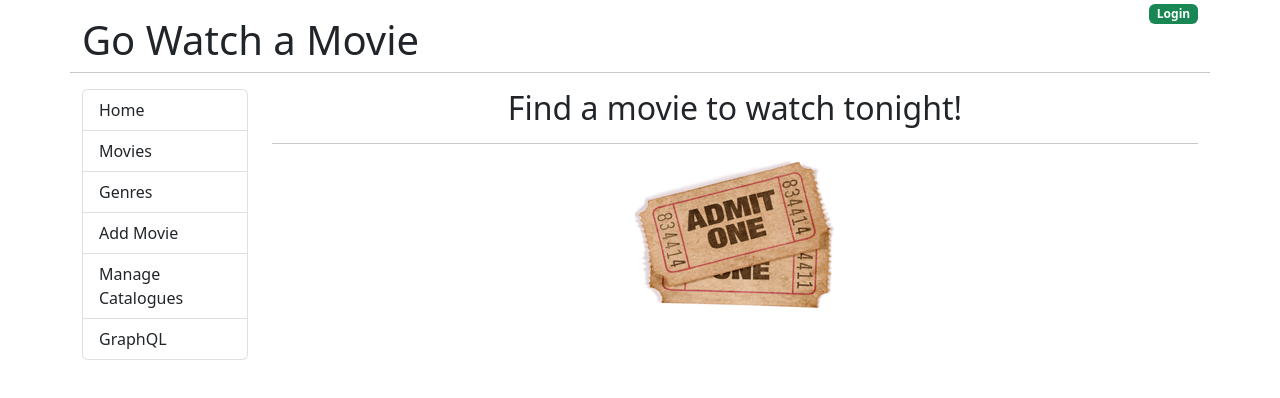
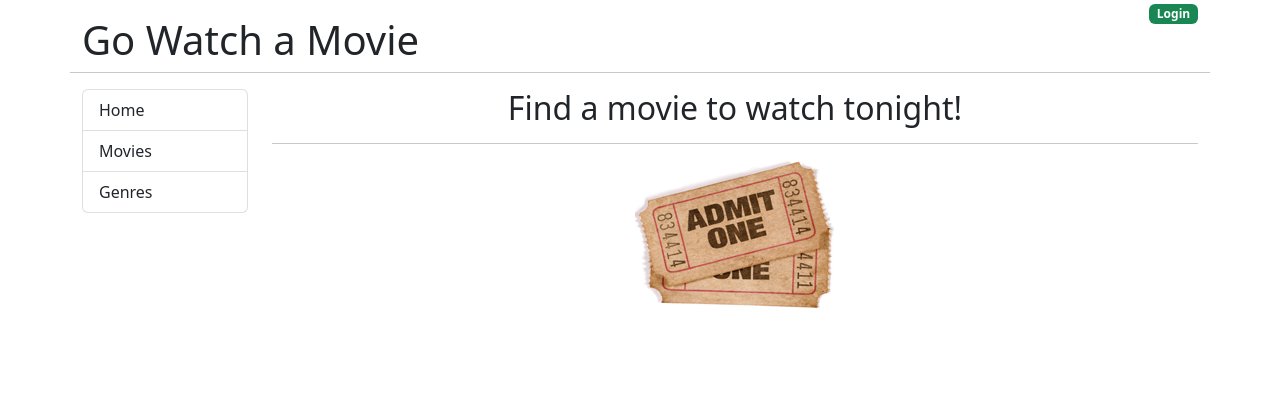
Before and after one commit to umedanaoyuki/full-stack-app-react, a React (Create React App) app: page / in a window 1280 px wide. Shown: the top 398 px of the page. Built offline with nearby package versions, Linux system fonts and the light colour scheme.

Commit message:
jwtの状態によってコンポーネントの表示を切り替える

```diff
--- a/src/App.js
+++ b/src/App.js
@@ -1,7 +1,9 @@
-import React from "react";
+import React, { useState } from "react";
 import { Link, Outlet } from "react-router-dom";
 
 function App() {
+  const [jwtToken, setJwtToken] = useState("");
+
   return (
     <div className="container">
       <div className="row">
@@ -9,9 +11,15 @@
           <h1 className="mt-3">Go Watch a Movie</h1>
         </div>
         <div className="col text-end">
+          {jwtToken === "" ? (
             <Link to="/login">
               <span className="badge bg-success">Login</span>
             </Link>
+          ) : (
+            <a href="/#">
+              <span className="badge bg-danger">Logout</span>
+            </a>
+          )}
         </div>
         <hr className="mb-3" />
       </div>
@@ -35,6 +43,8 @@
               >
                 Genres
               </Link>
+              {jwtToken !== "" && (
+                <>
                   <Link
                     to="/admin/movie/0"
                     className="list-group-item list-group-item-action"
@@ -53,6 +63,8 @@
                   >
                     GraphQL
                   </Link>
+                </>
+              )}
             </div>
           </nav>
         </div>
```
Lines whose indentation alone changed are shown as unchanged.
